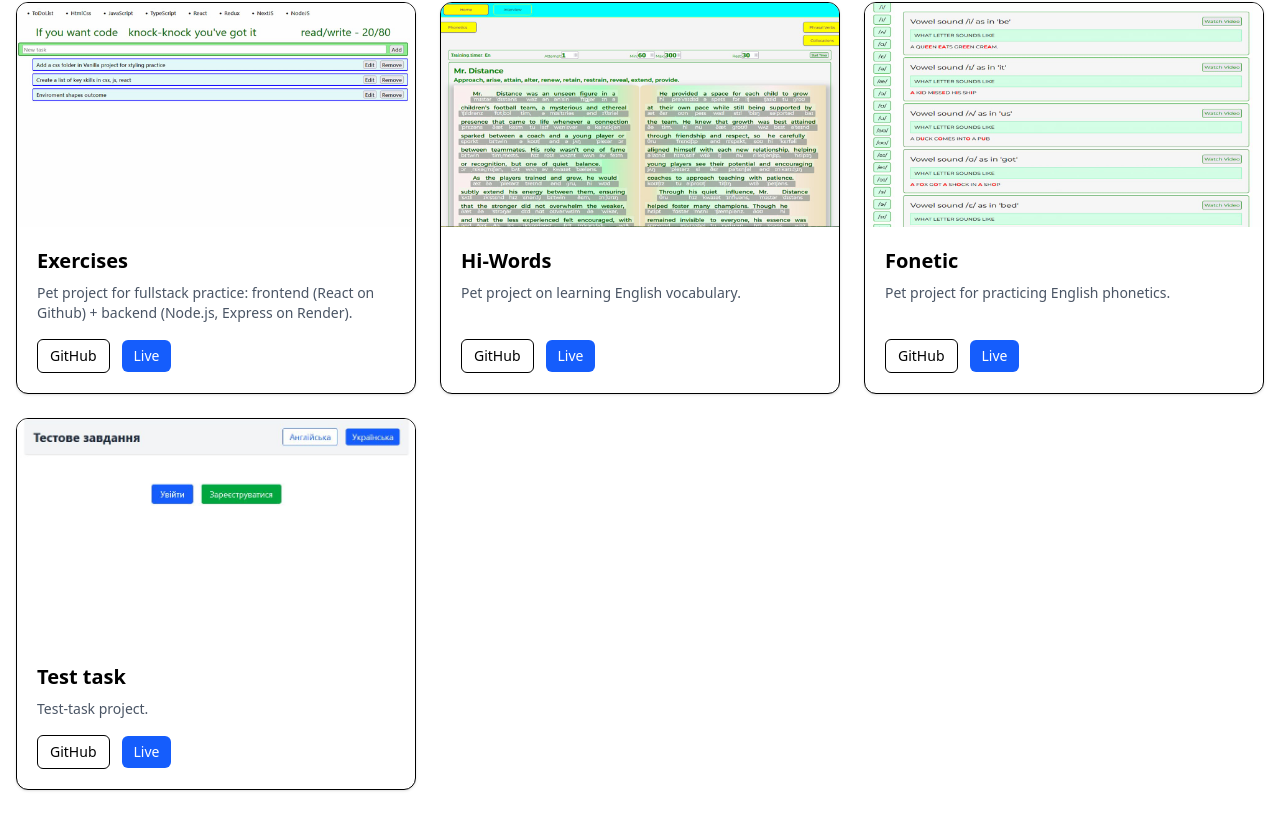
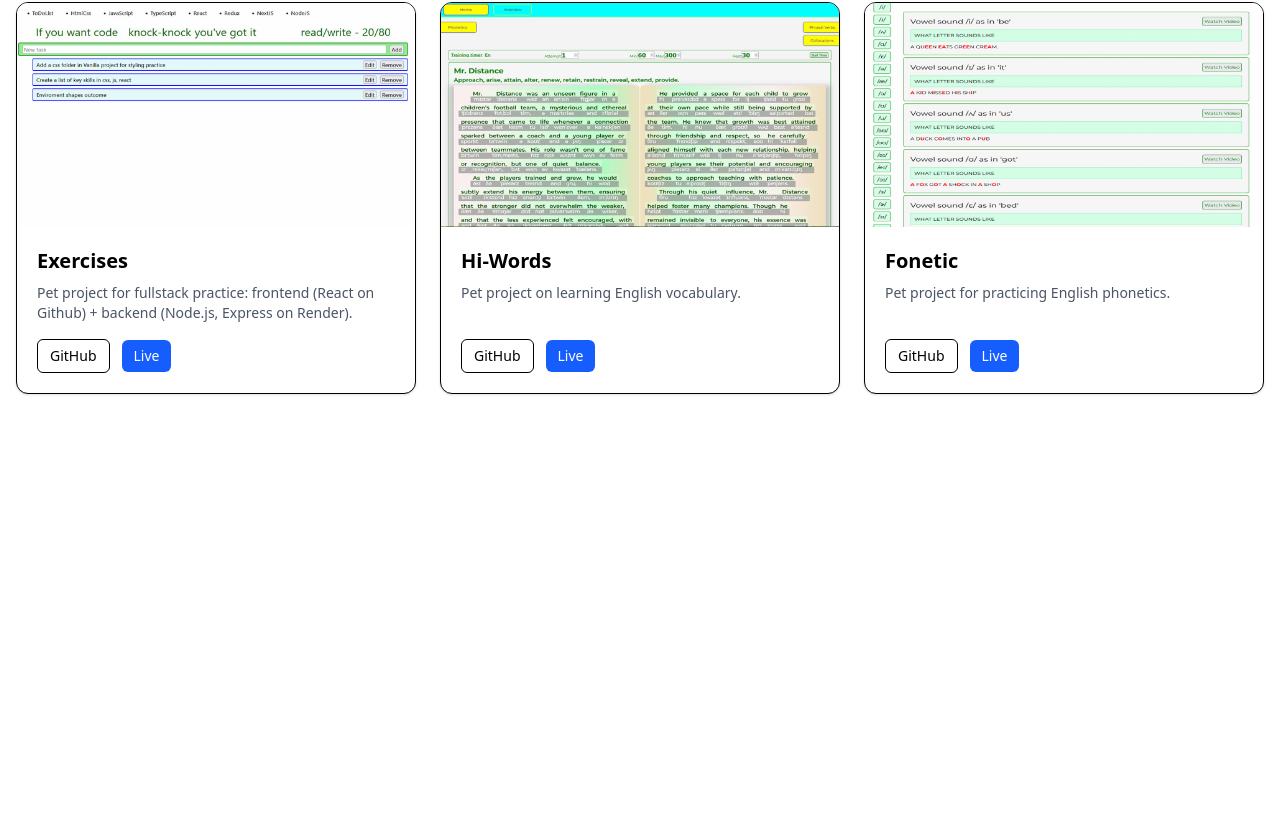
Before and after one commit to ValeriyVinn/valeriy-portfolio, a Next.js app: page / in a window 1280 px wide. Shown: the part 538-1368 px from the top of the page. After the commit the page ends 980 px from the top, so only its background shows below. Built offline with nearby package versions, Linux system fonts and the light colour scheme.

Commit message:
removed: test task project

```diff
--- a/src/app/page.tsx
+++ b/src/app/page.tsx
@@ -63,15 +63,15 @@ export default function Home() {
       image: "/images/project-6.jpg",
       github: "https://github.com/ValeriyVinn/phonetic",
       live: "https://phonetic-alpha.vercel.app/",
-    },
-    {
-      id: "project-7",
-      title: "Test task",
-      description: "Test-task project.",
-      image: "/images/project-7.jpg",
-      github: "https://github.com/ValeriyVinn/test-task",
-      live: "https://test-task-omega-seven.vercel.app/uk",
     }
+    // {
+    //   id: "project-7",
+    //   title: "Test task",
+    //   description: "Test-task project.",
+    //   image: "/images/project-7.jpg",
+    //   github: "https://github.com/ValeriyVinn/test-task",
+    //   live: "https://test-task-omega-seven.vercel.app/uk",
+    // }
   ];
 
   return (
```
